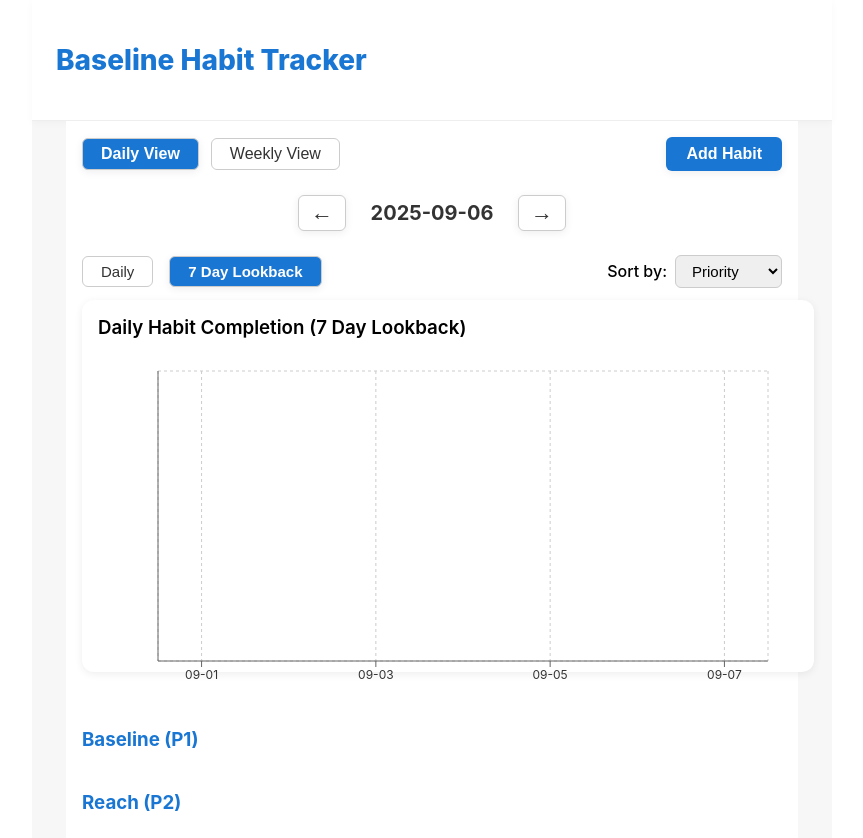
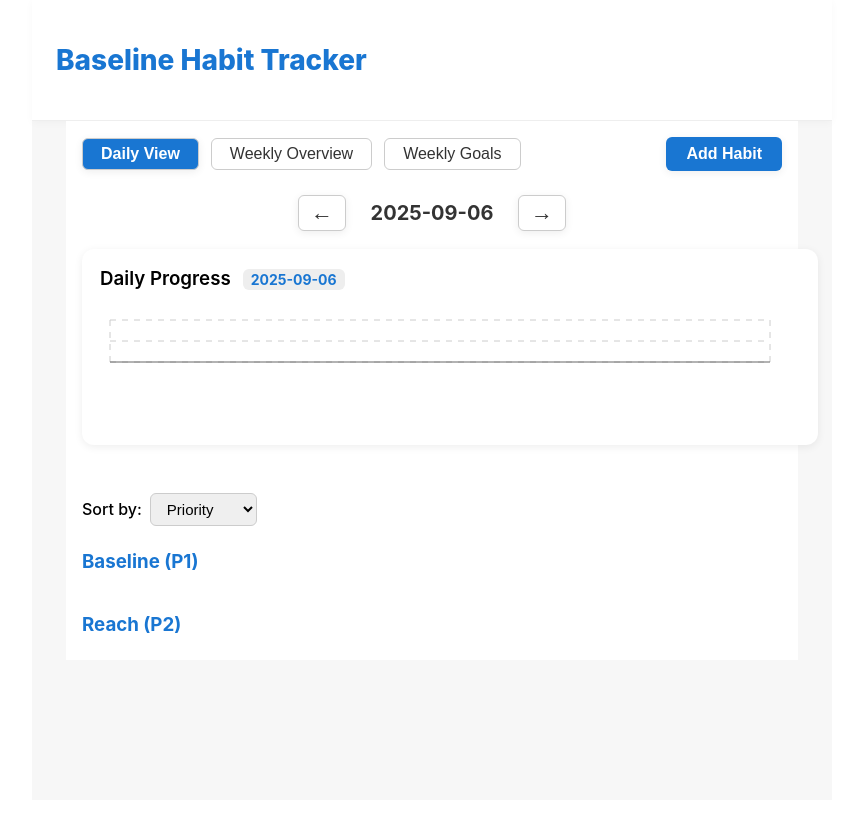
Before and after one commit to jgoodheart13/habit-tracker, a React (Create React App) app: page / in a window 1280 px wide. Shown: the whole page, without its empty margins (208-1071 px from the left). After the commit the page ends 800 px from the top, so only its background shows below. Built offline with nearby package versions, Linux system fonts and the light colour scheme.

Commit message:
Refactor DailyViewPage to update tab navigation and remove chart view state; implement weekly overview and goals tabs.

```diff
--- a/src/pages/DailyViewPage.js
+++ b/src/pages/DailyViewPage.js
@@ -17,10 +17,9 @@ import {
 
 export default function DailyViewPage() {
   const [sortMode, setSortMode] = useState("priority"); // 'priority', 'category', 'time', 'unspecified'
-  // Toggle for chart view: 'daily' or 'lookback'
-  const [chartView, setChartView] = useState("lookback");
   const [habits, setHabits] = useState([]);
-  const [activeTab, setActiveTab] = useState("daily"); // 'daily' or 'weekly'
+  // Tabs: 'daily', 'overview', 'goals'
+  const [activeTab, setActiveTab] = useState("daily");
   // Track the active date (default to today)
   const [activeDate, setActiveDate] = useState(() =>
     new Date().toISOString().slice(0, 10)
@@ -272,15 +271,15 @@ export default function DailyViewPage() {
             Daily View
           </button>
           <button
-            onClick={() => setActiveTab("weekly")}
+            onClick={() => setActiveTab("overview")}
             style={{
-              fontWeight: activeTab === "weekly" ? 700 : 400,
+              fontWeight: activeTab === "overview" ? 700 : 400,
               background:
-                activeTab === "weekly"
+                activeTab === "overview"
                   ? theme.colors.accent
                   : theme.colors.background,
               color:
-                activeTab === "weekly"
+                activeTab === "overview"
                   ? theme.colors.background
                   : theme.colors.text,
               border: `1px solid ${theme.colors.border}`,
@@ -288,11 +287,34 @@ export default function DailyViewPage() {
               padding: "6px 18px",
               cursor: "pointer",
               fontSize: 16,
-              boxShadow: activeTab === "weekly" ? theme.colors.shadow : "none",
+              boxShadow: activeTab === "overview" ? theme.colors.shadow : "none",
               transition: "background 0.2s",
             }}
           >
-            Weekly View
+            Weekly Overview
+          </button>
+          <button
+            onClick={() => setActiveTab("goals")}
+            style={{
+              fontWeight: activeTab === "goals" ? 700 : 400,
+              background:
+                activeTab === "goals"
+                  ? theme.colors.accent
+                  : theme.colors.background,
+              color:
+                activeTab === "goals"
+                  ? theme.colors.background
+                  : theme.colors.text,
+              border: `1px solid ${theme.colors.border}`,
+              borderRadius: 6,
+              padding: "6px 18px",
+              cursor: "pointer",
+              fontSize: 16,
+              boxShadow: activeTab === "goals" ? theme.colors.shadow : "none",
+              transition: "background 0.2s",
+            }}
+          >
+            Weekly Goals
           </button>
         </div>
         <button
@@ -473,63 +495,12 @@ export default function DailyViewPage() {
       </div>
       {activeTab === "daily" && (
         <>
-          <div
-            style={{
-              display: "flex",
-              alignItems: "center",
-              gap: 16,
-              margin: "24px 0 12px 0",
-            }}
-          >
-            <button
-              onClick={() => setChartView("daily")}
-              style={{
-                fontWeight: chartView === "daily" ? 700 : 400,
-                background:
-                  chartView === "daily"
-                    ? theme.colors.accent
-                    : theme.colors.background,
-                color:
-                  chartView === "daily"
-                    ? theme.colors.background
-                    : theme.colors.text,
-                border: `1px solid ${theme.colors.border}`,
-                borderRadius: 6,
-                padding: "6px 18px",
-                cursor: "pointer",
-                fontSize: 15,
-                boxShadow: chartView === "daily" ? theme.colors.shadow : "none",
-                transition: "background 0.2s",
-              }}
-            >
-              Daily
-            </button>
-            <button
-              onClick={() => setChartView("lookback")}
-              style={{
-                fontWeight: chartView === "lookback" ? 700 : 400,
-                background:
-                  chartView === "lookback"
-                    ? theme.colors.accent
-                    : theme.colors.background,
-                color:
-                  chartView === "lookback"
-                    ? theme.colors.background
-                    : theme.colors.text,
-                border: `1px solid ${theme.colors.border}`,
-                borderRadius: 6,
-                padding: "6px 18px",
-                cursor: "pointer",
-                fontSize: 15,
-                boxShadow:
-                  chartView === "lookback" ? theme.colors.shadow : "none",
-                transition: "background 0.2s",
-              }}
-            >
-              7 Day Lookback
-            </button>
+          {/* Daily Progress Bar */}
+          <div style={{ marginTop: 12, marginBottom: 48 }}>
+            <DailyProgressBar habits={habits} activeDate={activeDate} />
+          </div>
           {/* Sort Button */}
-            <div style={{ marginLeft: "auto" }}>
+          <div style={{ display: "flex", alignItems: "center", marginBottom: 16 }}>
             <label style={{ marginRight: 8, fontWeight: 500 }}>
               Sort by:
             </label>
@@ -548,23 +519,26 @@ export default function DailyViewPage() {
               <option value="time">Time</option>
             </select>
           </div>
-          </div>
+          {/* Checklist */}
+          {renderGroupedChecklist()}
+        </>
+      )}
+      {/* Weekly Overview Tab */}
+      {activeTab === "overview" && (
+        <>
           <div style={{ marginTop: 12, marginBottom: 48 }}>
-            {chartView === "daily" ? (
-              <DailyProgressBar habits={habits} activeDate={activeDate} />
-            ) : (
             <HabitChart
               data={chartData}
               title="Daily Habit Completion (7 Day Lookback)"
               activeDate={activeDate}
             />
-            )}
           </div>
+          {/* Checklist (same as daily, but could be filtered differently if needed) */}
           {renderGroupedChecklist()}
         </>
       )}
-      {activeTab === "weekly" &&
-        habits.filter((h) => !h.frequency.daily).length > 0 && (
+      {/* Weekly Goals Tab */}
+      {activeTab === "goals" && habits.filter((h) => !h.frequency.daily).length > 0 && (
         <>
           <WeeklyProgressChart habits={habits} activeDate={activeDate} />
           <div style={{ marginTop: 16 }}>
```
Lines whose indentation alone changed are shown as unchanged.
